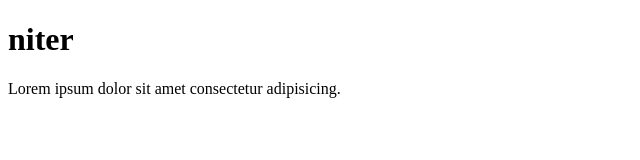
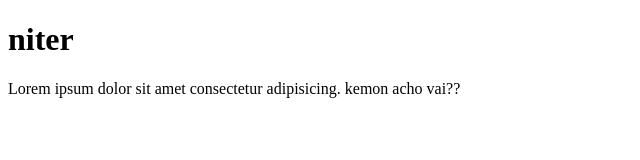
Before and after one commit to MonjurulAsif/practice-7, a plain HTML site: page index.html in a window 1280 px wide. Shown: the whole page, without its empty margins (0-640 px from the left). Drawn offline with Linux system fonts and the light colour scheme.

Commit message:
second commit

```diff
--- a/index.html
+++ b/index.html
@@ -7,6 +7,6 @@
 </head>
 <body>
     <h1>niter</h1>
-    <p>Lorem ipsum dolor sit amet consectetur adipisicing.</p>
+    <p>Lorem ipsum dolor sit amet consectetur adipisicing. kemon acho vai??</p>
 </body>
 </html>
```
